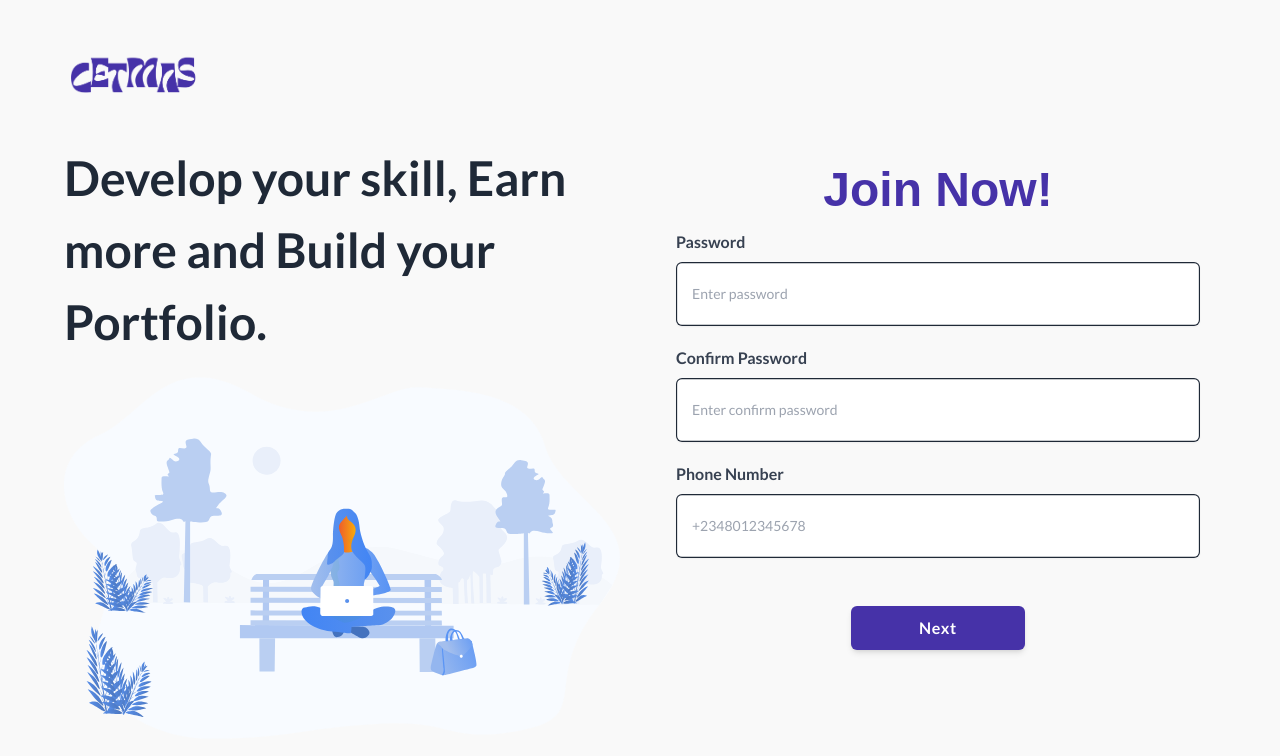
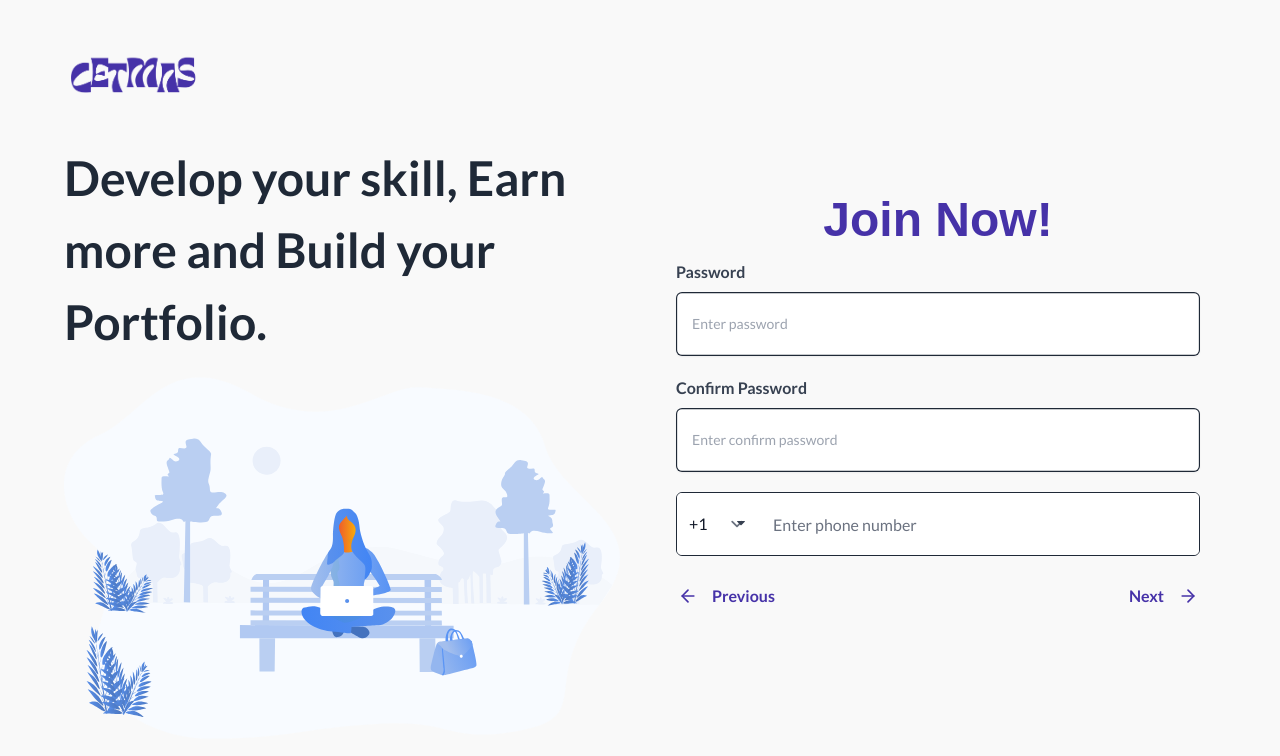
Before and after one commit to springboot20/CETMAS-LANDING-PAGE, a React (Vite) app: page /register/talent in a window 1280 px wide. Both pictures are taken after a click on the button "Next". Shown: the top 756 px of the page. Built offline with nearby package versions, Linux system fonts and the light colour scheme; a web font is replaced by a local one.

Commit message:
form components modified

```diff
--- a/src/pages/Talent/landing-page/components/forms/signup-forms/ClientForm.tsx
+++ b/src/pages/Talent/landing-page/components/forms/signup-forms/ClientForm.tsx
@@ -6,6 +6,8 @@ import { InputField } from "@/components/forms/TextField/InputField";
 import { Link, useNavigate } from "react-router-dom";
 import { FormikHelpers, useFormik } from "formik";
 import { ChangeEvent, ClientFormInitialValues } from "@/util/formik";
+import { ArrowLeftIcon, ArrowRightIcon } from "@heroicons/react/24/outline";
+import { classNames } from "@/util";
 
 const initialValues: ClientFormInitialValues = {
   "full-name": "",
@@ -42,6 +44,9 @@ export const ClientForm: React.FC = () => {
   const handleNextStep = (): void => {
     setCurrentStep((prevStep) => Math.min(prevStep + 1, steps.length - 1));
   };
+  const handlePrevStep = (): void => {
+    setCurrentStep((prevStep) => Math.max(prevStep - 1, 0));
+  };
 
   const variants = {
     initial: { opacity: 0 },
@@ -72,6 +77,7 @@ export const ClientForm: React.FC = () => {
             </h1>
           </header>
           <form className="w-full" onSubmit={handleSubmit}>
+            <div className="">
               <AnimatePresence mode="wait">
                 <motion.div
                   key={currentStep}
@@ -86,18 +92,40 @@ export const ClientForm: React.FC = () => {
                 </motion.div>
               </AnimatePresence>
 
-            {currentStep < steps.length - 1 ? (
+              <div className="mt-4 flex items-center justify-between">
+                {currentStep > 0 && (
+                  <button
+                    type="button"
+                    onClick={handlePrevStep}
+                    className="flex py-3 gap-3 items-center text-[#4632A8] text-sm sm:text-base font-semibold rounded-md transition focus:outline-none focus:ring-0"
+                  >
+                    <ArrowLeftIcon className="h-5" />
+                    Previous
+                  </button>
+                )}
+
+                {currentStep < steps.length - 1 && (
+                  <>
+                    <div></div>
                     <button
                       type="button"
                       onClick={handleNextStep}
-                className="block py-3 w-full mt-4 bg-[#4632A8] text-white text-sm sm:text-base font-semibold rounded-md transition shadow-md hover:bg-[#4632A8]/80 active:bg-[#4632A8] focus:outline-none focus:ring-0 tracking-wider sm:mt-4 md:py-2.5 lg:mx-auto lg:w-1/3 xl:mt-12"
+                      className={classNames(
+                        "flex py-3 gap-3 items-center text-[#4632A8] text-sm sm:text-base font-semibold rounded-md transition focus:outline-none focus:ring-0",
+                        currentStep < steps.length - 1 ? "justify-end" : "",
+                      )}
                     >
                       Next
+                      <ArrowRightIcon className="h-5" />
                     </button>
-            ) : (
+                  </>
+                )}
+              </div>
+            </div>
+            {currentStep === steps.length - 1 && (
               <button
                 type="submit"
-                className="block py-3 w-full mt-8 bg-[#4632A8] text-white text-sm sm:text-base font-semibold rounded-md transition shadow-md hover:bg-[#4632A8]/80 active:bg-[#4632A8] focus:ring-outline-none focus:ring-0 tracking-wider sm:mt-4 md:py-2.5 lg:mx-auto xl:py-3.5 lg:text-lg lg:w-2/3 xl:mt-12"
+                className="block py-3 w-full mt-8 bg-[#4632A8] text-white text-sm sm:text-base font-semibold rounded-md transition focus:ring-outline-none focus:ring-0 sm:mt-4 md:py-2.5 lg:mx-auto xl:py-3.5 lg:text-lg lg:w-2/3"
               >
                 Sign Up
               </button>
@@ -110,7 +138,7 @@ export const ClientForm: React.FC = () => {
 };
 
 const SocialForm: React.FC<{
-  handleChange: ChangeEvent
+  handleChange: ChangeEvent;
   values: {
     [key: string]: string;
   };
@@ -161,7 +189,7 @@ const SocialForm: React.FC<{
 );
 
 const ContactForm: React.FC<{
-  handleChange: ChangeEvent
+  handleChange: ChangeEvent;
   values: {
     [key: string]: string;
   };
--- a/src/pages/Talent/landing-page/components/forms/signup-forms/TalentForm.tsx
+++ b/src/pages/Talent/landing-page/components/forms/signup-forms/TalentForm.tsx
@@ -6,6 +6,8 @@ import { AnimatePresence, motion } from "framer-motion";
 import { InputField } from "@/components/forms/TextField/InputField";
 import { ChangeEvent, TalentFormInitialValues } from "@/util/formik";
 import { useNavigate } from "react-router-dom";
+import { ArrowLeftIcon, ArrowRightIcon } from "lucide-react";
+import { classNames } from "@/util";
 
 const initialValues: TalentFormInitialValues = {
   "first-name": "",
@@ -43,13 +45,15 @@ export const TalentForm: React.FC = () => {
   const steps: JSX.Element[] = [
     <SocialForm key={"social"} values={values} handleChange={handleChange} />,
     <AuthForm key={"auth"} values={values} handleChange={handleChange} />,
-    <ContactForm key={"contact"} values={values} handleChange={handleChange} />,
-    <BioForm key={"bio"} values={values} handleChange={handleChange} />,
     <OtherForm key={"other-form"} values={values} handleChange={handleChange} />,
   ];
 
   const handleNextStep = (): void => {
     setCurrentStep((prevStep) => Math.min(prevStep + 1, steps.length - 1));
+  };
+
+  const handlePrevStep = (): void => {
+    setCurrentStep((prevStep) => Math.max(prevStep - 1, 0));
   };
 
   const variants = {
@@ -80,6 +84,7 @@ export const TalentForm: React.FC = () => {
             </h1>
           </header>
           <form className="w-full" onSubmit={handleSubmit}>
+            <div>
               <AnimatePresence mode="wait">
                 <motion.div
                   key={currentStep}
@@ -94,18 +99,41 @@ export const TalentForm: React.FC = () => {
                 </motion.div>
               </AnimatePresence>
 
-            {currentStep < steps.length - 1 ? (
+              <div className="mt-4 flex items-center justify-between">
+                {currentStep > 0 && (
+                  <button
+                    type="button"
+                    onClick={handlePrevStep}
+                    className="flex py-3 gap-3 items-center text-[#4632A8] text-sm sm:text-base font-semibold rounded-md transition focus:outline-none focus:ring-0"
+                  >
+                    <ArrowLeftIcon className="h-5" />
+                    Previous
+                  </button>
+                )}
+
+                {currentStep < steps.length - 1 && (
+                  <>
+                    <div></div>
                     <button
                       type="button"
                       onClick={handleNextStep}
-                className="block py-3 w-full mt-4 bg-[#4632A8] text-white text-sm sm:text-base font-semibold rounded-md transition shadow-md hover:bg-[#4632A8]/80 active:bg-[#4632A8] focus:outline-none focus:ring-0 tracking-wider sm:mt-4 md:py-2.5 lg:mx-auto lg:w-1/3 xl:mt-12"
+                      className={classNames(
+                        "flex py-3 gap-3 items-center text-[#4632A8] text-sm sm:text-base font-semibold rounded-md transition focus:outline-none focus:ring-0",
+                        currentStep < steps.length - 1 ? "justify-end" : "",
+                      )}
                     >
                       Next
+                      <ArrowRightIcon className="h-5" />
                     </button>
-            ) : (
+                  </>
+                )}
+              </div>
+            </div>
+
+            {currentStep === steps.length - 1 && (
               <button
                 type="submit"
-                className="capitalize block py-3 w-full mt-8 bg-[#4632A8] text-white text-sm sm:text-base font-semibold rounded-md transition shadow-md hover:bg-[#4632A8]/80 active:bg-[#4632A8] focus:ring-outline-none focus:ring-0 tracking-wider sm:mt-4 md:py-2.5 lg:mx-auto xl:py-3.5 lg:text-lg lg:w-2/3 xl:mt-12"
+                className="capitalize block py-3 w-full mt-8 bg-[#4632A8] text-white text-sm sm:text-base font-semibold rounded-md transition shadow-md hover:bg-[#4632A8]/80 active:bg-[#4632A8] focus:ring-outline-none focus:ring-0 sm:mt-4 md:py-2.5 lg:mx-auto xl:py-3.5 lg:text-lg lg:w-2/3 "
               >
                 sign up
               </button>
@@ -226,69 +254,12 @@ const AuthForm = ({
         />
       </fieldset>
 
-      <fieldset className="space-y-2">
-        <InputField
-          id="phone-number"
-          type="tel"
-          placeholder="+2348012345678"
-          htmlFor="phone-number"
-          label="phone number"
-          name="phone-number"
-          value={values["phone-number"]}
-          onChange={handleChange}
-          labelClass="capitalize"
-          className="block w-full px-4 rounded-md border-0 py-2.5 sm:py-4 md:py-3 text-base font-normal xl:py-5 text-gray-800 shadow-sm ring-[1.15px] ring-inset ring-gray-800 placeholder:text-gray-400 focus:ring-2 focus:ring-inset focus:ring-[#4632A8] sm:text-sm sm:leading-6 focus:outline-none"
-        />
-      </fieldset>
+      <TelephoneInput />
     </div>
   );
 };
 
-const ContactForm = ({
-  values,
-  handleChange,
-}: {
-  handleChange: ChangeEvent;
-  values: {
-    [key: string]: string;
-  };
-}) => (
-  <div className="space-y-3 lg:space-y-5">
-    <fieldset className="space-y-2">
-      <label
-        htmlFor="profession"
-        className="text-sm font-semibold text-gray-700 sm:text-base block"
-      >
-        Profession
-      </label>
-      <input
-        type="text"
-        id="profession"
-        name="profession"
-        value={values.profession}
-        onChange={handleChange}
-        placeholder="List of profession"
-        className="block w-full px-4 rounded-md border-0 py-2.5 sm:py-4 md:py-3 text-base font-normal xl:py-5 text-gray-800 shadow-sm ring-[1.15px] ring-inset ring-gray-800 placeholder:text-gray-400 focus:ring-2 focus:ring-inset focus:ring-[#4632A8] sm:text-sm sm:leading-6 focus:outline-none"
-      />
-    </fieldset>
-
-    <fieldset className="space-y-2">
-      <InputField
-        id="location"
-        type="text"
-        htmlFor="location"
-        label="location"
-        placeholder="List of states"
-        labelClass="capitalize"
-        value={values.location}
-        onChange={handleChange}
-        className="block w-full px-4 rounded-md border-0 py-2.5 sm:py-4 md:py-3 text-base font-normal xl:py-5 text-gray-800 shadow-sm ring-[1.15px] ring-inset ring-gray-800 placeholder:text-gray-400 focus:ring-2 focus:ring-inset focus:ring-[#4632A8] sm:text-sm sm:leading-6 focus:outline-none"
-      />
-    </fieldset>
-  </div>
-);
-
-const BioForm = ({
+const OtherForm = ({
   values,
   handleChange,
 }: {
@@ -314,32 +285,6 @@ const BioForm = ({
 
     <fieldset className="space-y-2">
       <InputField
-        id="cv"
-        type="file"
-        multiple
-        max={3}
-        htmlFor="cv"
-        label="CV"
-        placeholder="Upload a google drive link of your CV"
-        labelClass="capitalize"
-        className="block w-full px-4 rounded-md border-0 py-2.5 sm:py-4 md:py-3 text-base font-normal xl:py-5 text-gray-800 shadow-sm ring-[1.15px] ring-inset ring-gray-800 placeholder:text-gray-400 focus:ring-2 focus:ring-inset focus:ring-[#4632A8] sm:text-sm sm:leading-6 focus:outline-none"
-      />
-    </fieldset>
-  </div>
-);
-
-const OtherForm = ({
-  values,
-  handleChange,
-}: {
-  handleChange: ChangeEvent;
-  values: {
-    [key: string]: string;
-  };
-}) => (
-  <div className="space-y-3 lg:space-y-5">
-    <fieldset className="space-y-2">
-      <InputField
         id="portfolio"
         type="text"
         htmlFor="portfolio"
@@ -351,18 +296,66 @@ const OtherForm = ({
         className="block w-full px-4 rounded-md border-0 py-2.5 sm:py-4 md:py-3 text-base font-normal xl:py-5 text-gray-800 shadow-sm ring-[1.15px] ring-inset ring-gray-800 placeholder:text-gray-400 focus:ring-2 focus:ring-inset focus:ring-[#4632A8] sm:text-sm sm:leading-6 focus:outline-none"
       />
     </fieldset>
-    <fieldset className="space-y-2">
-      <InputField
-        id="bio"
-        type="text"
-        htmlFor="bio"
-        label="bio"
-        value={values.bio}
-        onChange={handleChange}
-        placeholder="What do you want client to know about you"
-        labelClass="capitalize"
-        className="block w-full px-4 rounded-md border-0 py-2.5 sm:py-4 md:py-3 text-base font-normal xl:py-5 text-gray-800 shadow-sm ring-[1.15px] ring-inset ring-gray-800 placeholder:text-gray-400 focus:ring-2 focus:ring-inset focus:ring-[#4632A8] sm:text-base sm:leading-6 focus:outline-none"
-      />
-    </fieldset>
   </div>
 );
+
+interface CountryCode {
+  code: string;
+  name: string;
+}
+
+const countryCodes: CountryCode[] = [
+  { code: "+1", name: "United States" },
+  { code: "+44", name: "United Kingdom" },
+  { code: "+234", name: "Nigeria" },
+  { code: "+91", name: "India" },
+  // Add more country codes as needed
+];
+
+export const TelephoneInput: React.FC = () => {
+  const [selectedCode, setSelectedCode] = useState<string>(countryCodes[0].code);
+  const [phoneNumber, setPhoneNumber] = useState<string>("");
+
+  const handleCodeChange = (e: React.ChangeEvent<HTMLSelectElement>) => {
+    setSelectedCode(e.target.value);
+  };
+
+  const handlePhoneChange = (e: React.ChangeEvent<HTMLInputElement>) => {
+    setPhoneNumber(e.target.value);
+  };
+
+  return (
+    <div className="flex items-center border border-gray-800 rounded-md overflow-hidden focus-within:ring-2 focus-within:ring-[#4632A8] focus-within:border-transparent h-16">
+      <div className="relative flex items-center h-full">
+        <select
+          value={selectedCode}
+          onChange={handleCodeChange}
+          className="h-full appearance-none bg-white border-none text-gray-900 pl-3 pr-8 leading-tight focus:outline-none focus:ring-0"
+          style={{ width: "5rem" }} // Adjust this value to control the width
+        >
+          {countryCodes.map((country) => (
+            <option key={country.code} value={country.code}>
+              {country.code}
+            </option>
+          ))}
+        </select>
+        <div className="pointer-events-none absolute right-0 pr-2 text-gray-700">
+          <svg
+            className="fill-current h-4 w-4"
+            xmlns="http://www.w3.org/2000/svg"
+            viewBox="0 0 20 20"
+          >
+            <path d="M5.293 7.293L9.293 11.293C9.683 11.683 10.317 11.683 10.707 11.293L14.707 7.293C15.098 6.902 14.855 6.268 14.293 6.268L5.707 6.268C5.145 6.268 4.902 6.902 5.293 7.293Z" />
+          </svg>
+        </div>
+      </div>
+      <input
+        type="tel"
+        value={phoneNumber}
+        onChange={handlePhoneChange}
+        placeholder="Enter phone number"
+        className="block w-full h-full px-4 py-2 border-none focus:outline-none focus:ring-0"
+      />
+    </div>
+  );
+};
```
Lines whose indentation alone changed are shown as unchanged.
